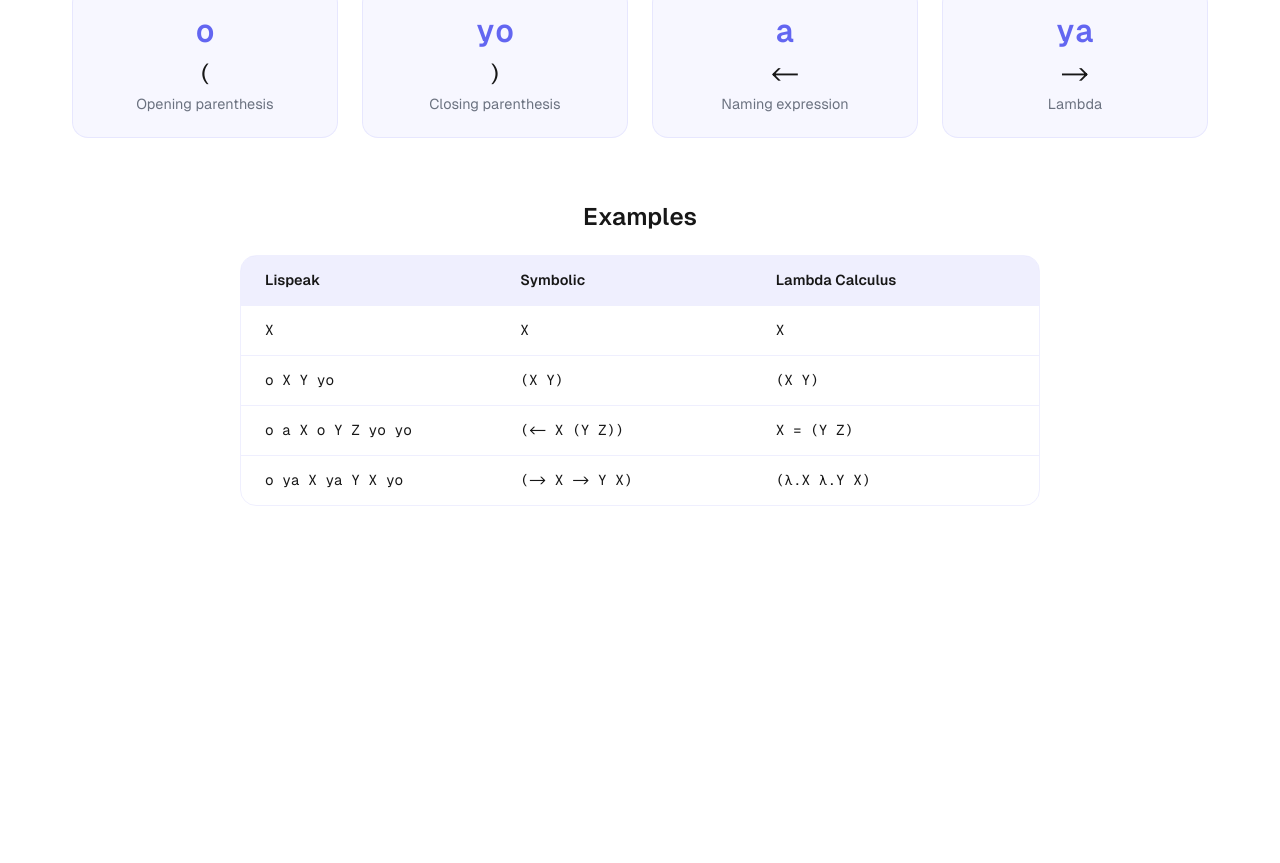
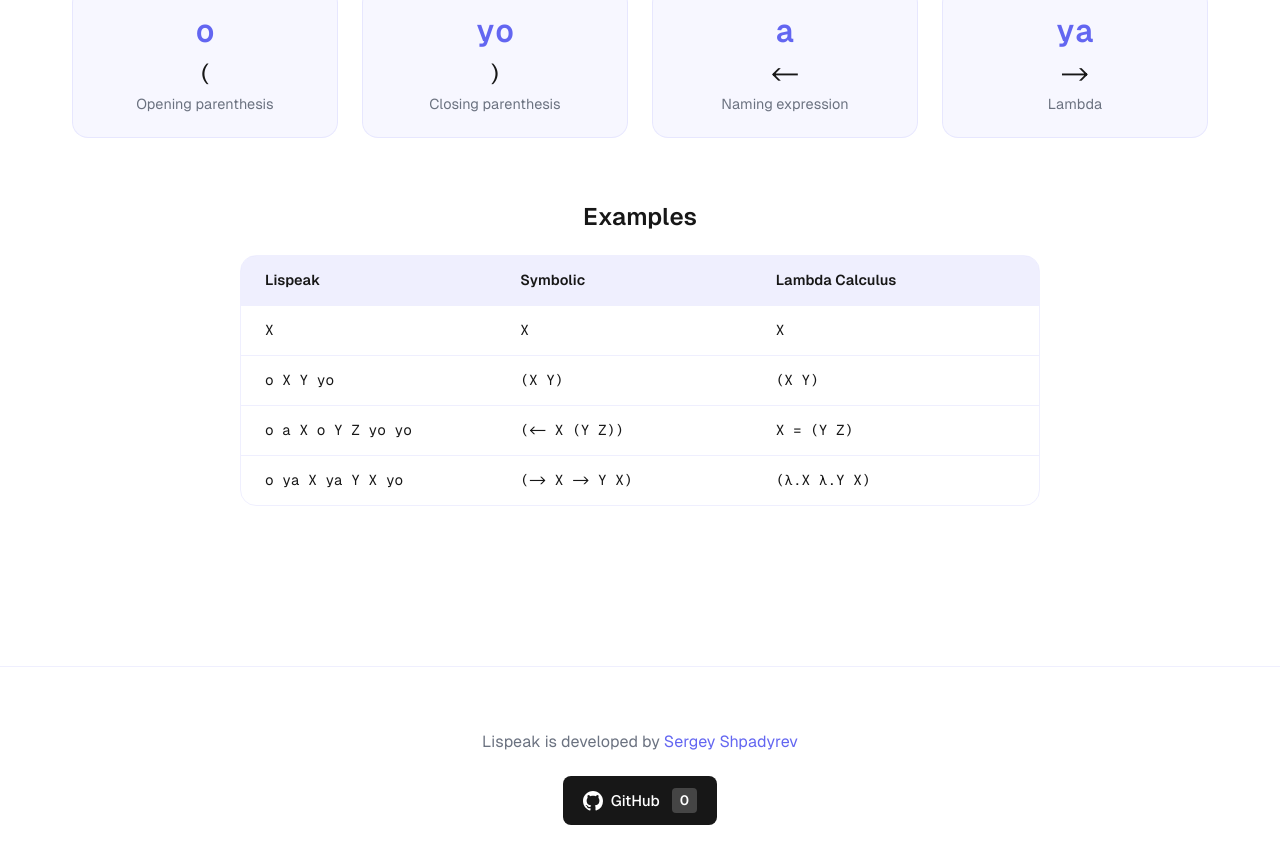
Before and after one commit to lispeak/lispeak, a Next.js app in the folder apps/web-landing/: page / in a window 1280 px wide. Shown: the part 3593-4456 px from the top of the page. Before the commit the page ends 4259 px from the top, so only its background shows below. Built offline with nearby package versions, Linux system fonts and the light colour scheme; no server answers.

Commit message:
Add my name

```diff
--- a/apps/web-landing/app/globals.css
+++ b/apps/web-landing/app/globals.css
@@ -481,3 +481,78 @@ body {
     border-top: 1px solid rgba(129, 140, 248, 0.1);
   }
 }
+
+/* Footer */
+.footer {
+  display: flex;
+  flex-direction: column;
+  align-items: center;
+  justify-content: center;
+  gap: 1.5rem;
+  padding: 4rem 2rem;
+  border-top: 1px solid rgba(99, 102, 241, 0.1);
+}
+
+.footer-author {
+  color: var(--muted);
+  font-size: 1rem;
+}
+
+.footer-link {
+  color: var(--accent);
+  text-decoration: none;
+  transition: opacity 0.2s ease;
+}
+
+.footer-link:hover {
+  opacity: 0.8;
+  text-decoration: underline;
+}
+
+.github-button {
+  display: flex;
+  align-items: center;
+  gap: 0.5rem;
+  padding: 0.75rem 1.25rem;
+  border-radius: 0.5rem;
+  background: var(--foreground);
+  color: var(--background);
+  text-decoration: none;
+  font-weight: 500;
+  transition: transform 0.2s ease, opacity 0.2s ease;
+}
+
+.github-button:hover {
+  transform: translateY(-2px);
+  opacity: 0.9;
+}
+
+.github-icon {
+  width: 1.25rem;
+  height: 1.25rem;
+}
+
+.github-text {
+  font-size: 0.95rem;
+}
+
+.github-stars {
+  display: flex;
+  align-items: center;
+  padding: 0.25rem 0.5rem;
+  margin-left: 0.25rem;
+  border-radius: 0.25rem;
+  background: rgba(255, 255, 255, 0.2);
+  font-size: 0.85rem;
+  font-weight: 600;
+}
+
+@media (prefers-color-scheme: dark) {
+  .footer {
+    border-top: 1px solid rgba(129, 140, 248, 0.1);
+  }
+
+  .github-stars {
+    background: rgba(0, 0, 0, 0.2);
+  }
+}
--- a/apps/web-landing/app/page.tsx
+++ b/apps/web-landing/app/page.tsx
@@ -100,7 +100,20 @@ const syntaxExamples = [
   { lispeak: 'o ya X ya Y X yo', symbolic: '(-> X -> Y X)', lambda: '(λ.X λ.Y X)' },
 ];
 
-export default function Home() {
+async function getGitHubStars() {
+  try {
+    const res = await fetch('https://api.github.com/repos/lispeak/lispeak', {
+      next: { revalidate: 3600 },
+    });
+    const data = await res.json();
+    return data.stargazers_count ?? 0;
+  } catch {
+    return 0;
+  }
+}
+
+export default async function Home() {
+  const stars = await getGitHubStars();
   return (
     <>
       <section className="hero">
@@ -206,6 +219,27 @@ export default function Home() {
           </div>
         </div>
       </section>
+
+      <footer className="footer">
+        <p className="footer-author">
+          Lispeak is developed by{' '}
+          <a href="https://sergeyshpadyrev.github.io/" target="_blank" rel="noopener noreferrer" className="footer-link">
+            Sergey Shpadyrev
+          </a>
+        </p>
+        <a
+          href="https://github.com/lispeak/lispeak"
+          target="_blank"
+          rel="noopener noreferrer"
+          className="github-button"
+        >
+          <svg className="github-icon" viewBox="0 0 24 24" fill="currentColor">
+            <path d="M12 0C5.37 0 0 5.37 0 12c0 5.31 3.435 9.795 8.205 11.385.6.105.825-.255.825-.57 0-.285-.015-1.23-.015-2.235-3.015.555-3.795-.735-4.035-1.41-.135-.345-.72-1.41-1.23-1.695-.42-.225-1.02-.78-.015-.795.945-.015 1.62.87 1.845 1.23 1.08 1.815 2.805 1.305 3.495.99.105-.78.42-1.305.765-1.605-2.67-.3-5.46-1.335-5.46-5.925 0-1.305.465-2.385 1.23-3.225-.12-.3-.54-1.53.12-3.18 0 0 1.005-.315 3.3 1.23.96-.27 1.98-.405 3-.405s2.04.135 3 .405c2.295-1.56 3.3-1.23 3.3-1.23.66 1.65.24 2.88.12 3.18.765.84 1.23 1.905 1.23 3.225 0 4.605-2.805 5.625-5.475 5.925.435.375.81 1.095.81 2.22 0 1.605-.015 2.895-.015 3.3 0 .315.225.69.825.57A12.02 12.02 0 0024 12c0-6.63-5.37-12-12-12z" />
+          </svg>
+          <span className="github-text">GitHub</span>
+          <span className="github-stars">{stars}</span>
+        </a>
+      </footer>
     </>
   );
 }
```
